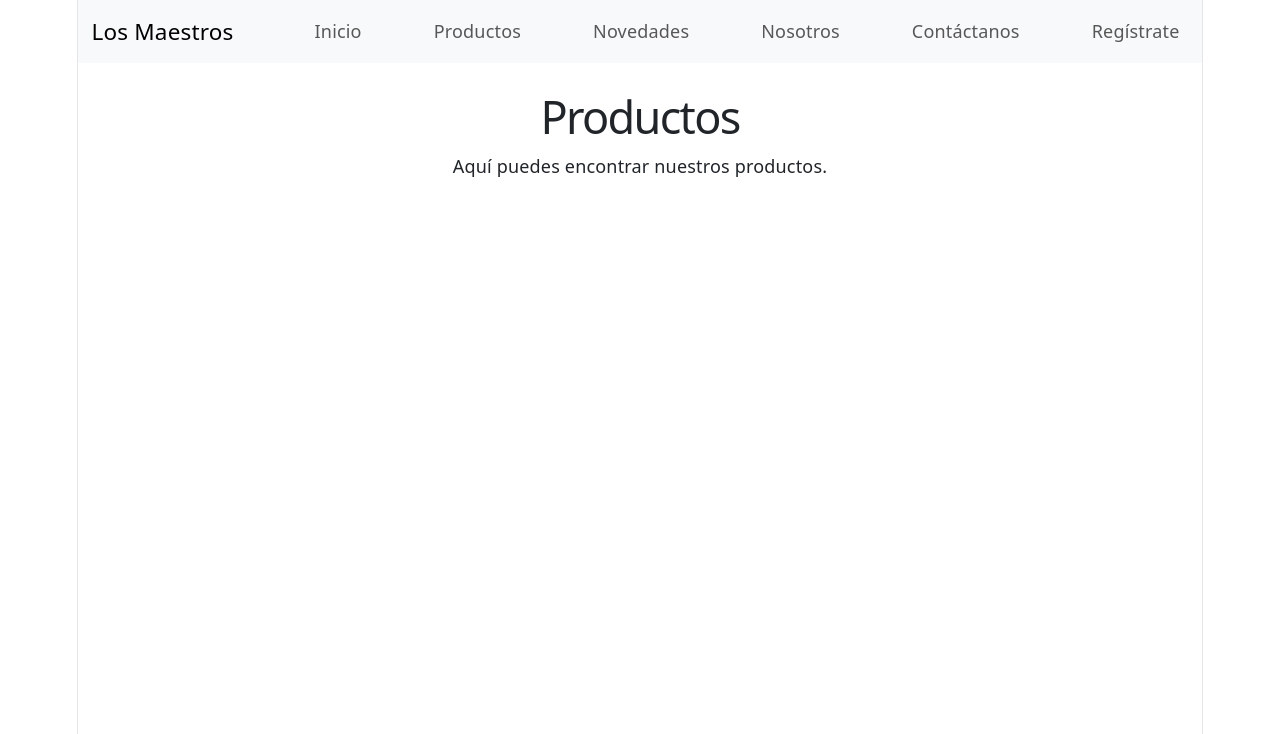
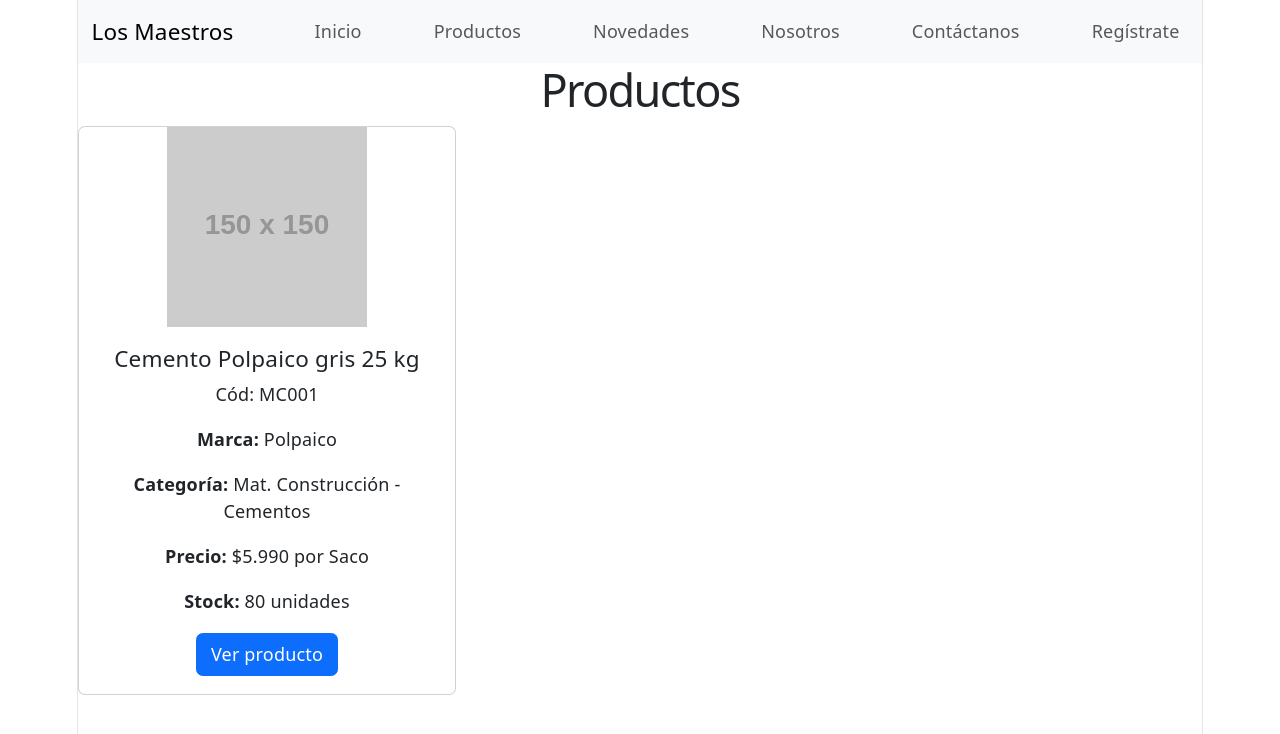
Before and after one commit to neitwys/web-los-maestros, a React (Vite) app: page /productos in a window 1280 px wide. Shown: the top 734 px of the page. Built offline with nearby package versions, Linux system fonts and the light colour scheme.

Commit message:
feat: Se agrego la lista de productos y las rutas y paginas todo correcto, falta diseño

```diff
--- a/src/App.tsx
+++ b/src/App.tsx
@@ -7,6 +7,7 @@ import Registrate from './paginas/Registrate'
 import Contactanos from './paginas/Contactanos'
 import Nosotros from './paginas/Nosotros'
 import Novedades from './paginas/Novedades'
+import DetalleProductos from './paginas/DetalleProductos'
 
 function App() {
     return (
@@ -22,6 +23,10 @@ function App() {
                     path="/productos"
                     element={<Productos />}
                 />
+                    <Route
+                        path="/producto/:id"
+                        element={<DetalleProductos />}
+                    />
                 <Route
                     path="/novedades"
                     element={<Novedades />}
@@ -39,6 +44,7 @@ function App() {
                     element={<Registrate />}
                 />
 
+
             </Routes>
         </>
     )
--- a/src/componentes/atomos/Boton.tsx
+++ b/src/componentes/atomos/Boton.tsx
@@ -1,7 +1,7 @@
 import { Link } from "react-router-dom"
 
 interface BotonProps {
-    id: number
+    id: string;
 }
 
 function Boton({ id }: BotonProps) {
--- /dev/null
+++ b/src/componentes/atomos/BotonVolver.tsx
@@ -0,0 +1,14 @@
+import { Link } from "react-router-dom"
+
+function BotonVolver() {
+    return (
+        <Link
+            to={"/productos"}
+            className="btn btn-secondary"
+        >
+            Volver a productos
+        </Link>
+    )
+}
+
+export default BotonVolver
--- a/src/componentes/moleculas/CardProducto.tsx
+++ b/src/componentes/moleculas/CardProducto.tsx
@@ -1,7 +1,7 @@
 import Boton from "../atomos/Boton";
 
 interface CardProps {
-    id: number;
+    codigo: string;
     nombre: string;
     categoria: string;
     subcategoria: string;
@@ -13,7 +13,9 @@ interface CardProps {
     imagen: string;
 }
 
-function CardProducto({ id, nombre, categoria, subcategoria, marca, precio, stock, unidad, descripcion, imagen }: CardProps) {
+function CardProducto({ codigo, nombre, categoria,
+                        subcategoria, marca, precio,
+                        stock, unidad, descripcion, imagen }: CardProps) {
     return (
         <div className="card" style={{ width: '21rem' }}>
             <img
@@ -27,11 +29,12 @@ function CardProducto({ id, nombre, categoria, subcategoria, marca, precio, stoc
                 <h5 className="card-title">{nombre}</h5>
                 <p className="card-text">{descripcion}</p>
                 <p className="card-text"><strong>Marca:</strong> {marca}</p>
-                <p className="card-text"><strong>Categoría:</strong> {categoria} - {subcategoria}</p>q
-                <p className="card-text"><strong>Precio:</strong> ${precio.toFixed(2)} por {unidad}</p>
+                <p className="card-text"><strong>Categoría:</strong> {categoria} - {subcategoria}</p>
+                <p className="card-text"><strong>Precio:</strong> ${precio.toLocaleString('es-CL')} por {unidad}</p>
                 <p className="card-text"><strong>Stock:</strong> {stock} unidades</p>
-                <div className="mt-auto"> <Boton id={id} /> </div>
+                <div className="mt-auto"> <Boton id={codigo} /> </div>
             </div>
         </div>
     )
 }
+export default CardProducto
--- /dev/null
+++ b/src/data/ProductosData.tsx
@@ -0,0 +1,31 @@
+interface Producto {
+    codigo: string;
+    categoria: string;
+    subcategoria: string;
+    nombre: string;
+    marca: string;
+    unidad: string;
+    precioCompra: number;
+    precioVenta: number;
+    stock: number;
+    stockMinimo: number;
+    descripcion: string;
+    imagen?: string;
+}
+
+const productos: Producto[] = [
+    {
+        codigo: "MC001",
+        categoria: "Mat. Construcción",
+        subcategoria: "Cementos",
+        nombre: "Cemento Polpaico gris 25 kg",
+        marca: "Polpaico",
+        unidad: "Saco",
+        precioCompra: 3_200,
+        precioVenta: 5_990,
+        stock: 80,
+        stockMinimo: 20,
+        descripcion: "Cemento gris de alta resistencia para construcción."
+    }
+]
+export default productos
--- /dev/null
+++ b/src/paginas/DetalleProductos.tsx
@@ -0,0 +1,32 @@
+import { useParams } from "react-router-dom";
+import productos from "../data/ProductosData";
+import BotonVolver from "../componentes/atomos/BotonVolver";
+
+function DetalleProductos() {
+    const { id } = useParams();
+    const producto = productos.find( (p) => p.codigo === id)
+
+    if (!producto) {
+        return <p>Producto no encontrado</p>
+    }
+
+    return (
+        <div>
+            <h1>Detalle del producto</h1>
+            <img
+                src={producto.imagen}
+                alt={producto.nombre}
+                style={{ width: '300px' }}
+            />
+
+            <h2>{producto.nombre}</h2>
+            <p>{producto.descripcion}</p>
+            <p>${producto.precioVenta.toLocaleString('es-CL')}</p>
+
+            <div className="mt-auto">
+                <BotonVolver/>
+            </div>
+        </div>
+    )
+}
+export default DetalleProductos
--- a/src/paginas/Productos.tsx
+++ b/src/paginas/Productos.tsx
@@ -1,9 +1,28 @@
+import CardProducto from "../componentes/moleculas/CardProducto"
+import productos from "../data/ProductosData"
+
 function Productos() {
     return (
-        <div className="container mt-4">
+        <div>
             <h1>Productos</h1>
 
-            <p>Aquí puedes encontrar nuestros productos.</p>
+            <div className="d-flex gap-3 flex-wrap">
+                {productos.map( (producto) => (
+                    <CardProducto
+                        key={producto.codigo}
+                        codigo={producto.codigo}
+                        nombre={producto.nombre}
+                        categoria={producto.categoria}
+                        subcategoria={producto.subcategoria}
+                        marca={producto.marca}
+                        precio={producto.precioVenta}
+                        stock={producto.stock}
+                        unidad={producto.unidad}
+                        descripcion={`Cód: ${producto.codigo}`}
+                        imagen={producto.imagen || "https://via.placeholder.com/150"}
+                    />
+                ))}
+            </div>
         </div>
     )
 }
```
